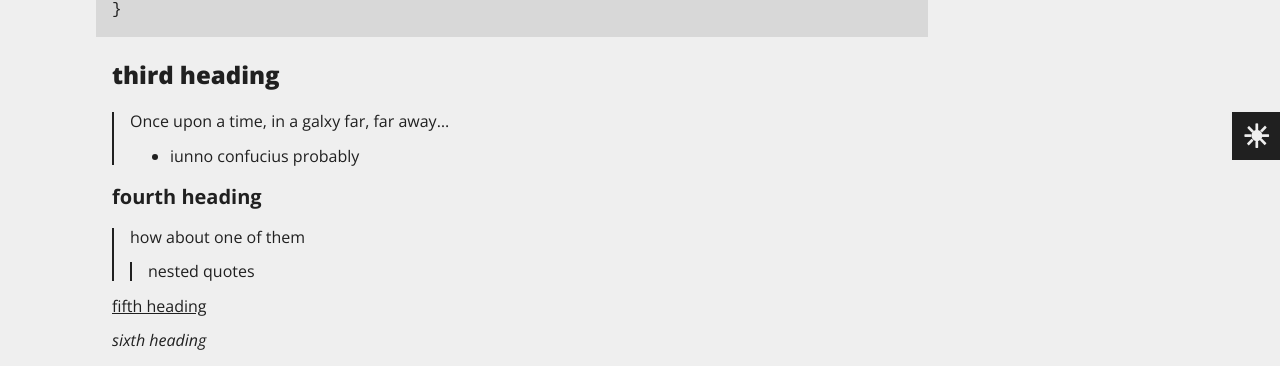
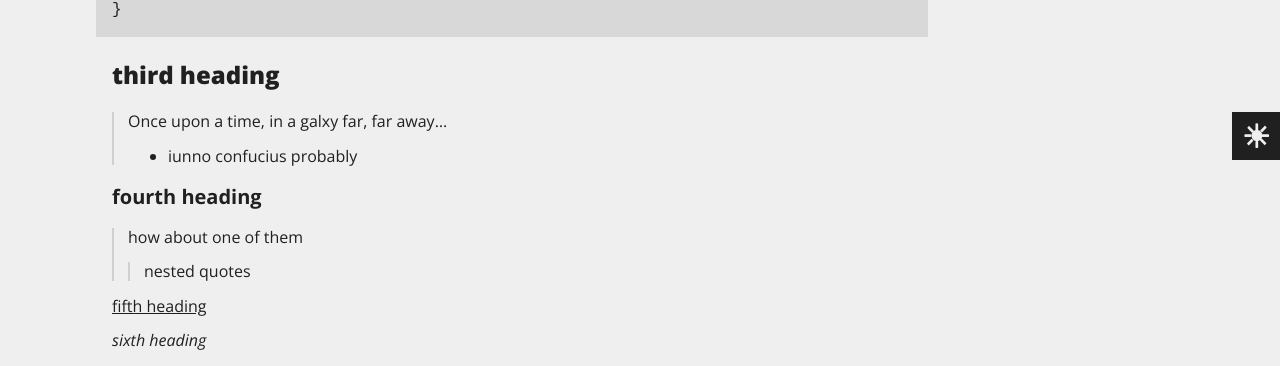
Before and after one commit to eritbh/eritbh.github.io, a Jekyll site: the page built from _posts/2020-12-03-test.md, in a window 1280 px wide. Shown: the part 724-1090 px from the top of the page. Built offline with Jekyll 4.4.1, drawn with Linux system fonts in a browser that asks for light colours.

Commit message:
fix blockquote display

```diff
--- a/css/main.css
+++ b/css/main.css
@@ -132,13 +132,13 @@
 	margin-right: -1rem;
 }
 main blockquote {
-	border-left: 0.125em solid var(--foreground);
 	padding-left: 1em;
 	position: relative;
 }
 main blockquote::before {
 	content: "";
 	display: block;
+	position: absolute;
 	top: 0;
 	bottom: 0;
 	left: 0;
```
